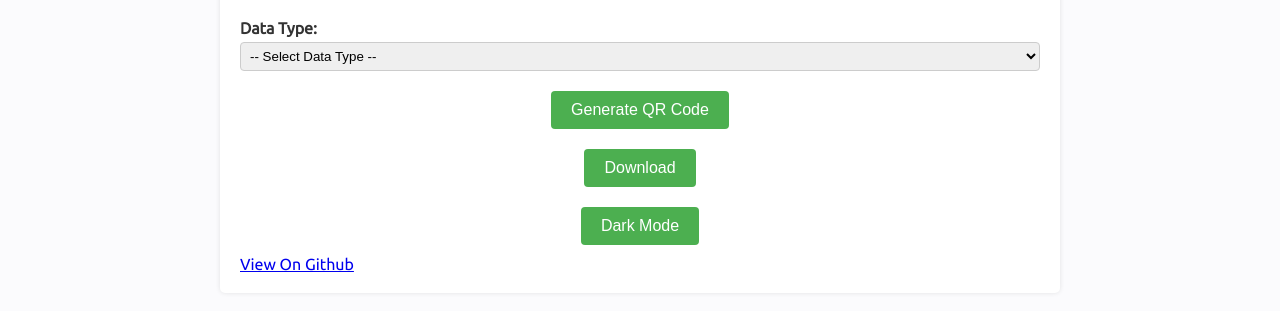
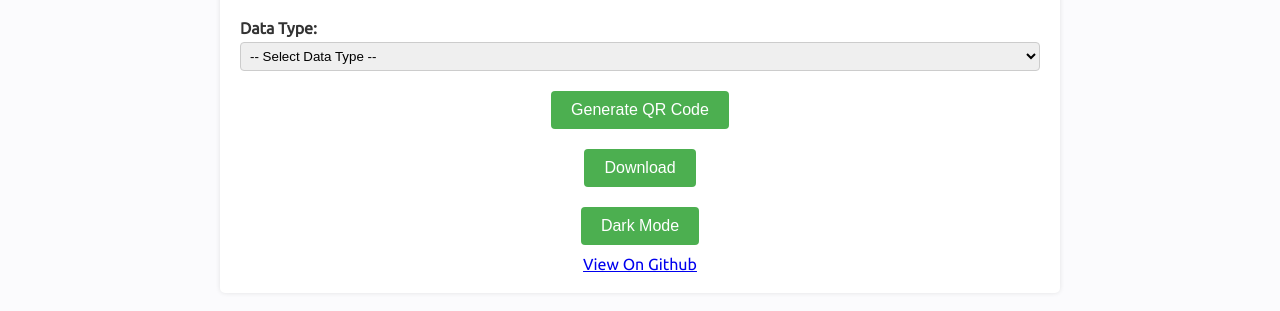
Before and after one commit to devagn611/Qr_Code_Generator, a plain HTML site: page index.html in a window 1280 px wide. Shown: the part 157-468 px from the top of the page. Drawn offline with Linux system fonts and the light colour scheme.

Commit message:
minor_css

```diff
--- a/index.html
+++ b/index.html
@@ -124,7 +124,7 @@
       <div class="btn-group">
         <button onclick="toggleDarkMode()">Dark Mode</button>
       </div>
-       <div style="clear:both; margin-top:10px;"><a href="https://github.com/devagn611/Qr_Code_Generator" target="_blank">View On Github</a></div>
+       <div style="text-align: center;margin-top: 10px;"><a href="https://github.com/devagn611/Qr_Code_Generator" target="_blank">View On Github</a></div>
     </div>
 
     <script src="https://cdn.rawgit.com/davidshimjs/qrcodejs/gh-pages/qrcode.min.js"></script>
```
